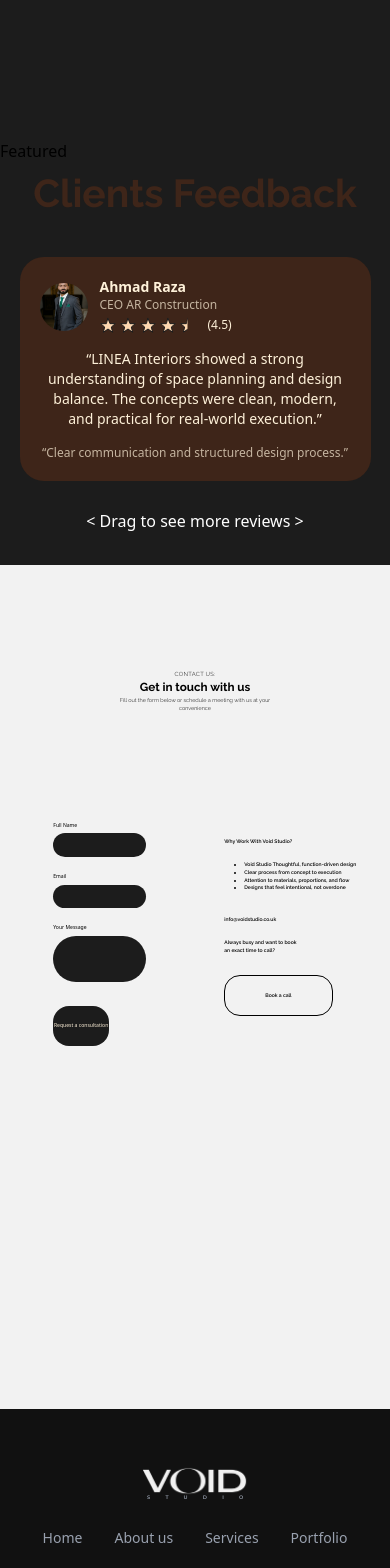
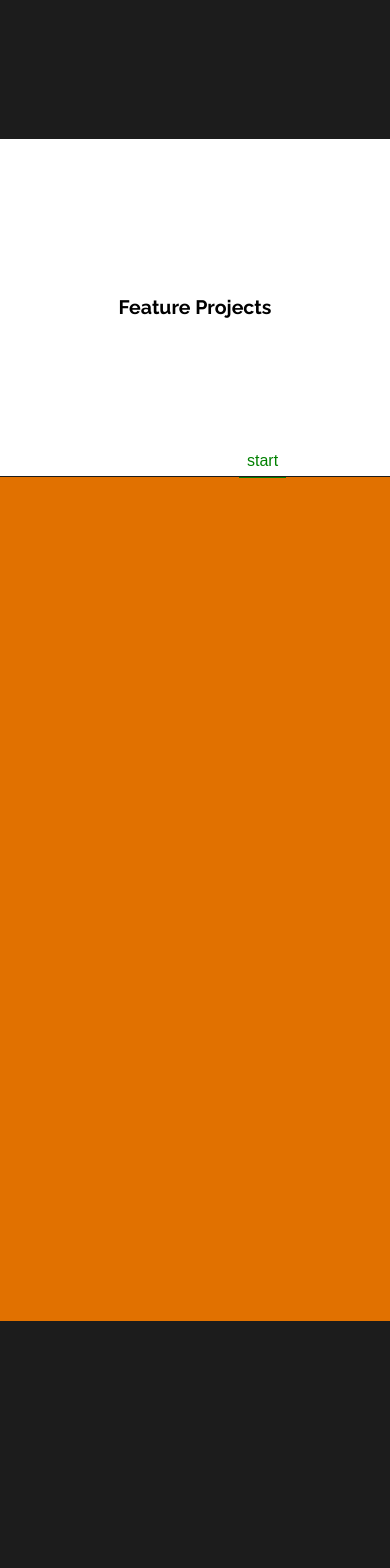
Before and after one commit to A8dullah-781/Void, a React (Vite) app: page / in a window 390 px wide. Shown: the part 4480-6048 px from the top of the page. Built offline with nearby package versions, Linux system fonts and the light colour scheme.

Commit message:
feature animation

```diff
--- a/src/components/About.jsx
+++ b/src/components/About.jsx
@@ -22,7 +22,6 @@ useEffect(() => {
       scrub: true,
       pin: true,
       anticipatePin: 1,
-      markers: true,
     }
   });
 
--- a/src/components/Featured.jsx
+++ b/src/components/Featured.jsx
@@ -1,8 +1,68 @@
-import React from 'react'
+import React, { useEffect, useRef } from "react"
+import gsap from "gsap"
+import { ScrollTrigger } from "gsap/ScrollTrigger"
+
+gsap.registerPlugin(ScrollTrigger)
 
 const Featured = () => {
+  const featuredPin = useRef(null)
+  const imgPin = useRef(null)
+  const track = useRef(null)
+
+  useEffect(() => {
+  const ctx = gsap.context(() => {
+    // featured section pin (normal)
+    ScrollTrigger.create({
+      trigger: featuredPin.current,
+      start: "top top",
+      end: "+=100%", // ya jitna height chaahe featured ka
+      pin: true,
+    })
+  }, featuredPin)
+
+  return () => ctx.revert()
+}, [])
+
+useEffect(() => {
+  const ctx = gsap.context(() => {
+    const sections = gsap.utils.toArray(track.current.children)
+
+    gsap.to(sections, {
+      xPercent: -100 * (sections.length - 1),
+      ease: "none",
+      scrollTrigger: {
+        trigger: imgPin.current,
+        start: "top top",
+        end: () => "+=" + imgPin.current.offsetWidth * (sections.length - 1),
+        scrub: true,
+        pin: true,
+        pinSpacing: true,
+        markers: true,
+      },
+    })
+  }, imgPin)
+
+  return () => ctx.revert()
+}, [])
+
   return (
-    <div>Featured</div>
+    <div className="flex flex-col w-screen">
+      <div
+        ref={featuredPin}
+        className="text-black z-10 bg-white w-screen z-10 text-[5vw] h-[40vh] font-bold fontone flex justify-center items-center"
+      >
+        Feature Projects
+      </div>
+
+      <div ref={imgPin} className="h-screen w-screen z-20 overflow-hidden bg-black relative">
+        <div ref={track} className="flex h-full">
+          <div className="w-screen h-screen bg-amber-600 flex-shrink-0"></div>
+          <div className="w-screen h-screen bg-blue-600 flex-shrink-0"></div>
+          <div className="w-screen h-screen bg-green-600 flex-shrink-0"></div>
+          <div className="w-screen h-screen bg-red-600 flex-shrink-0"></div>
+        </div>
+      </div>
+    </div>
   )
 }
 
--- a/src/components/Testmonial.jsx
+++ b/src/components/Testmonial.jsx
@@ -30,7 +30,7 @@ const Testmonial = () => {
   return (
     <div className="w-screen h-full pb-8 px-[5vw] bg-[#1c1c1c]">
       {/* heading */}
-      <div className="flex justify-center md:justify-between -mt-8 items-center text-white py-[4vh] lg:py-10">
+      <div className="flex justify-center md:justify-between  items-center text-white py-[4vh] lg:py-10">
         <div className="text-[10vw] text-[#3E2519] fontone md:text-[#FEF1D9] text-center md:text-left md:text-[4.5vw] font-bold ">
           Clients Feedback
         </div>
```
